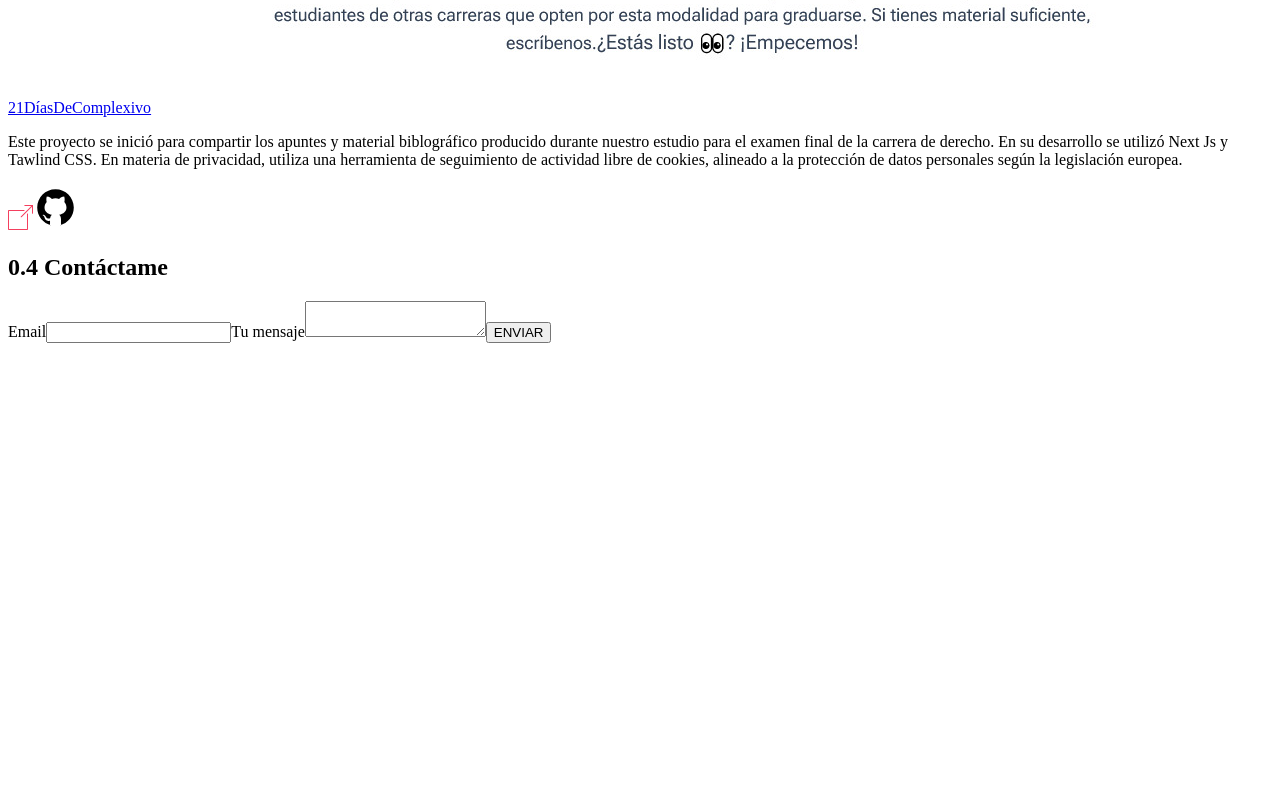
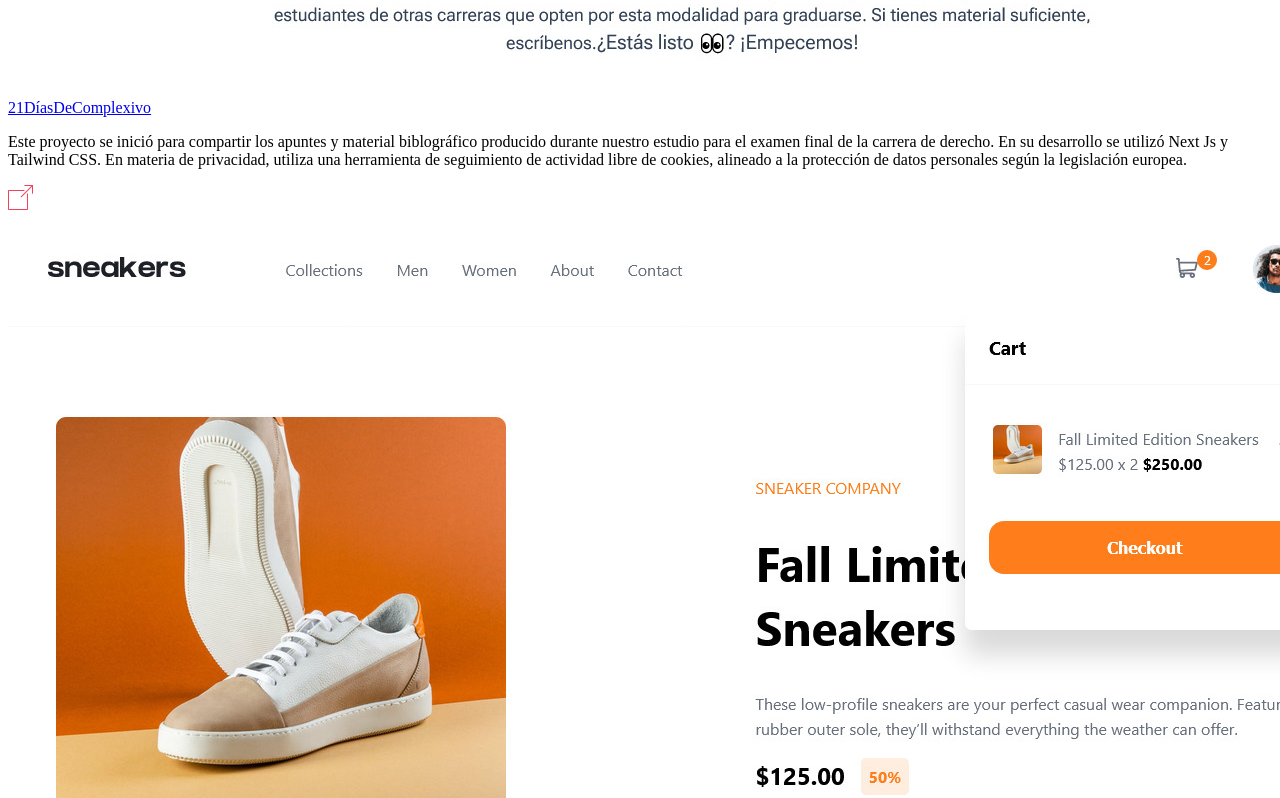
Before and after one commit to EdwinCacuango/my-portfolio, a Next.js app: page / in a window 1280 px wide. Shown: the part 2260-3058 px from the top of the page. Before the commit the page ends 2611 px from the top, so only its background shows below. Built offline with nearby package versions, Linux system fonts and the light colour scheme.

Commit message:
Added second project

```diff
--- a/components/Home/Projects.js
+++ b/components/Home/Projects.js
@@ -6,22 +6,21 @@ export const Projects = () => {
         <section id="projects" className="section-home">
             <div>
                 <h2 className="title-2 mt-32">0.3 Algunos de mis proyectos</h2>
-                <div className="my-8 grid md:grid-cols-3 place-content-center gap-5">
+                <div className="my-8 grid md:w-[90%] md:grid-cols-2 justify-items-center content-center md:gap-10">
                     <ProjectCard
                         titleProject="21DíasDeComplexivo"
                         image="/Screenshot_21DiasDeComplexivo.jpg"
-                        description="Este proyecto se inició para compartir los apuntes y material biblográfico producido durante nuestro estudio para el examen final de la carrera de derecho. En su desarrollo se utilizó Next Js y Tawlind CSS. En materia de privacidad, utiliza una herramienta de seguimiento de actividad libre de cookies, alineado a la protección de datos personales según la legislación europea."
+                        description="Este proyecto se inició para compartir los apuntes y material biblográfico producido durante nuestro estudio para el examen final de la carrera de derecho. En su desarrollo se utilizó Next Js y Tailwind CSS. En materia de privacidad, utiliza una herramienta de seguimiento de actividad libre de cookies, alineado a la protección de datos personales según la legislación europea."
                         linkSite="https://21diasdecomplexivo.vercel.app/"
                     />
-                    {/* <ProjectCard
-                        titleProject="Proyecto legal"
-                        image={sol}
-                        description="Lorem Ipsum is simply dummy text of the printing and typesetting industry. Lorem Ipsum is simply dummy text of the printing and typesetting industry."
+                    <ProjectCard
+                        titleProject="Ecommerce page"
+                        image="/Screenshot_EcommerceApp.jpg"
+                        description="Esta página basada en la descripción de un producto fue construida usando React y Vite. Incluye un botón de compra, visualización de productos agregados al carrito y una galería para varias imágenes del producto. Esta app puede adaptarse para obtener datos de una API y renderizarlos de manera dinámica en una página propia. Disponible solo versión de escritorio*."
+                        linkSite="https://ecommerce-landing.vercel.app/"
+                        gitHubRepo="https://github.com/EdwinCacuango/ecommerce-landing"
                     />
-                    <ProjectCard
-                        titleProject="Proyecto no legal chico"
-                        image={stocks}
-                        description="Lorem Ipsum is simply dummy text of the printing and typesetting industry. Lorem Ipsum is simply dummy text of the printing and typesetting industry." /> */}
+
                 </div>
             </div>
         </section>
--- a/components/UI/ProjectCard.js
+++ b/components/UI/ProjectCard.js
@@ -2,6 +2,7 @@ import Image from "next/image"
 import GitHub from "../../public/Imgs/github-logo.svg"
 import site from "../../public/Imgs/enlace-externo.svg"
 export const ProjectCard = ({ image, titleProject, description, linkSite, gitHubRepo }) => {
+
     return (
         <div className="card rounded-lg text-center pt-6 px-4">
             <img src={image} alt={`${titleProject} homepage`} />
@@ -11,7 +12,9 @@ export const ProjectCard = ({ image, titleProject, description, linkSite, gitHub
             </div>
             <div className="m-4 self-end mt-2 flex gap-1 items-center">
                 <a className="icon-card" href={linkSite} target="_blank" rel="noreferrer"><Image src={site} alt="Linkt to site" width={25} height={25} /></a>
-                <a className="icon-card" href={gitHubRepo} target="_blak" rel="noreferrer" ><Image src={GitHub} alt="Link to GitHub repository" width={45} height={45} /></a>
+                {
+                    gitHubRepo && <a className="icon-card" href={gitHubRepo} target="_blak" rel="noreferrer" ><Image src={GitHub} alt="Link to GitHub repository" width={45} height={45} /></a>
+                }
             </div>
         </div>
     )
```
Also changed, not shown: public/Screenshot_EcommerceApp.jpg (added).
